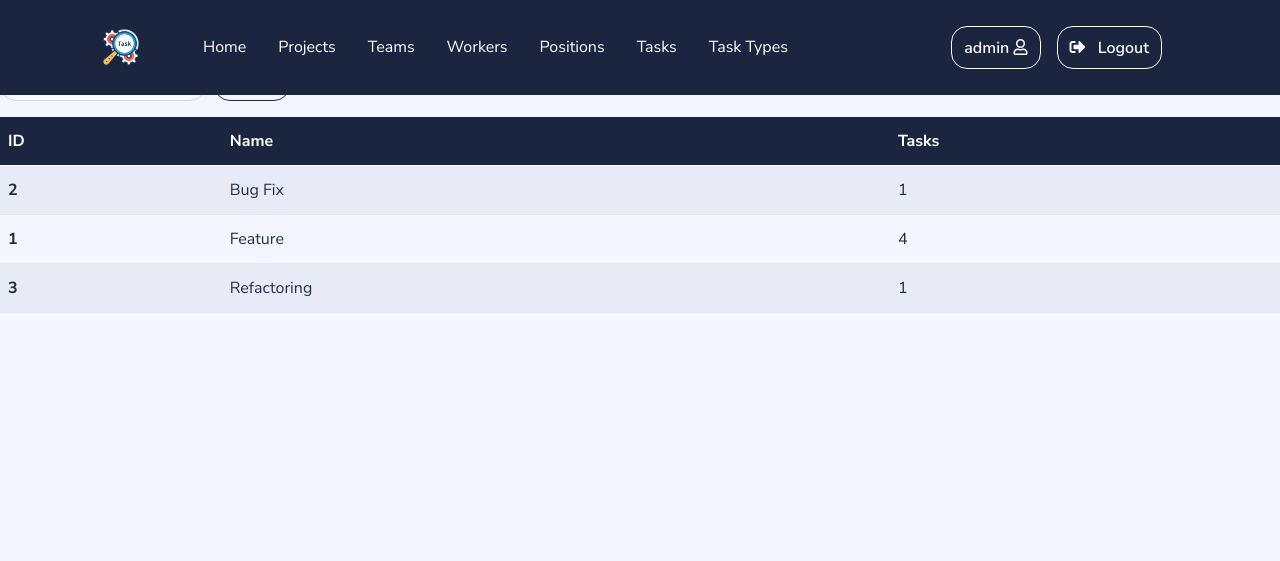
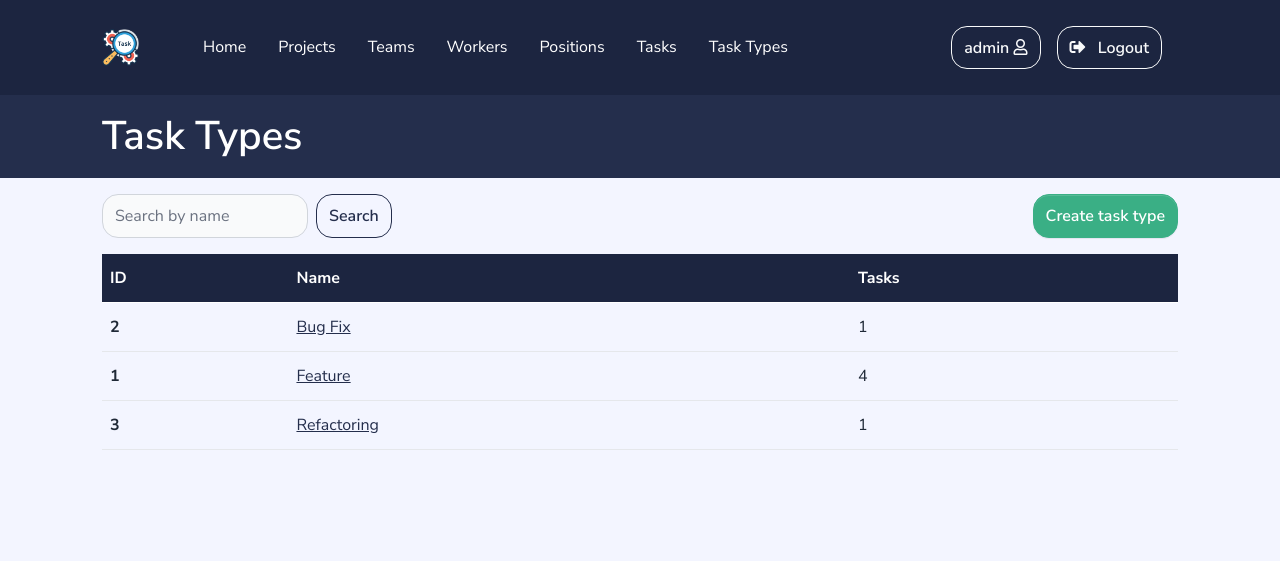
Before and after one commit to realasdfg/task-manager, a Django app: page /task-types/ in a window 1280 px wide. Shown: the top 561 px of the page. Run offline with Django 5.2, Linux system fonts and the light colour scheme; a user stored in the database is signed in; data comes from the database, SQL or seed files in the repository; some libraries are stand-ins or nearby versions.

Commit message:
Apply new design on tasktype_list.html

```diff
--- a/templates/tasks/tasktype_list.html
+++ b/templates/tasks/tasktype_list.html
@@ -2,15 +2,22 @@
 {% load crispy_forms_filters %}
 
 {% block content %}
-  <div class="d-flex align-items-center gap-3 mb-2">
-    <h2>Task Types</h2>
-    <a href="{% url 'tasks:tasktype-create' %}" class="btn btn-success">Add</a>
+  <main>
+    <div class="section pb-2 bg-primary text-white header-list">
+      <div class="container">
+        <h1>Task Types</h1>
       </div>
+    </div>
+    <div class="section section-md pt-3">
+      <div class="container">
+        <div class="d-flex justify-content-between align-items-baseline">
           <form method="get" class="d-flex align-items-baseline gap-2">
             {{ search_form|crispy }}
             <input type="submit" value="Search" class="btn btn-outline-primary">
           </form>
-  <table class="table table-striped">
+          <a href="{% url 'tasks:tasktype-create' %}" class="btn btn-success text-white">Create task type</a>
+        </div>
+        <table class="table">
           <thead class="table-dark">
           <tr>
             <th scope="col">ID</th>
@@ -22,7 +29,9 @@
           {% for task_type in tasktype_list %}
             <tr>
               <th scope="row">{{ task_type.id }}</th>
-        <td><a href="{% url 'tasks:tasktype-detail' task_type.id %}">{{ task_type.name }}</a></td>
+              <td><a href="{% url 'tasks:tasktype-detail' task_type.id %}" class="text-decoration-underline">
+                {{ task_type.name }}
+              </a></td>
               <td>{{ task_type.tasks.count }}</td>
             </tr>
           {% empty %}
@@ -32,4 +41,7 @@
           {% endfor %}
           </tbody>
         </table>
-{% endblock %}
+      </div>
+    </div>
+  </main>
+{% endblock content %}
```
Lines whose indentation alone changed are shown as unchanged.
